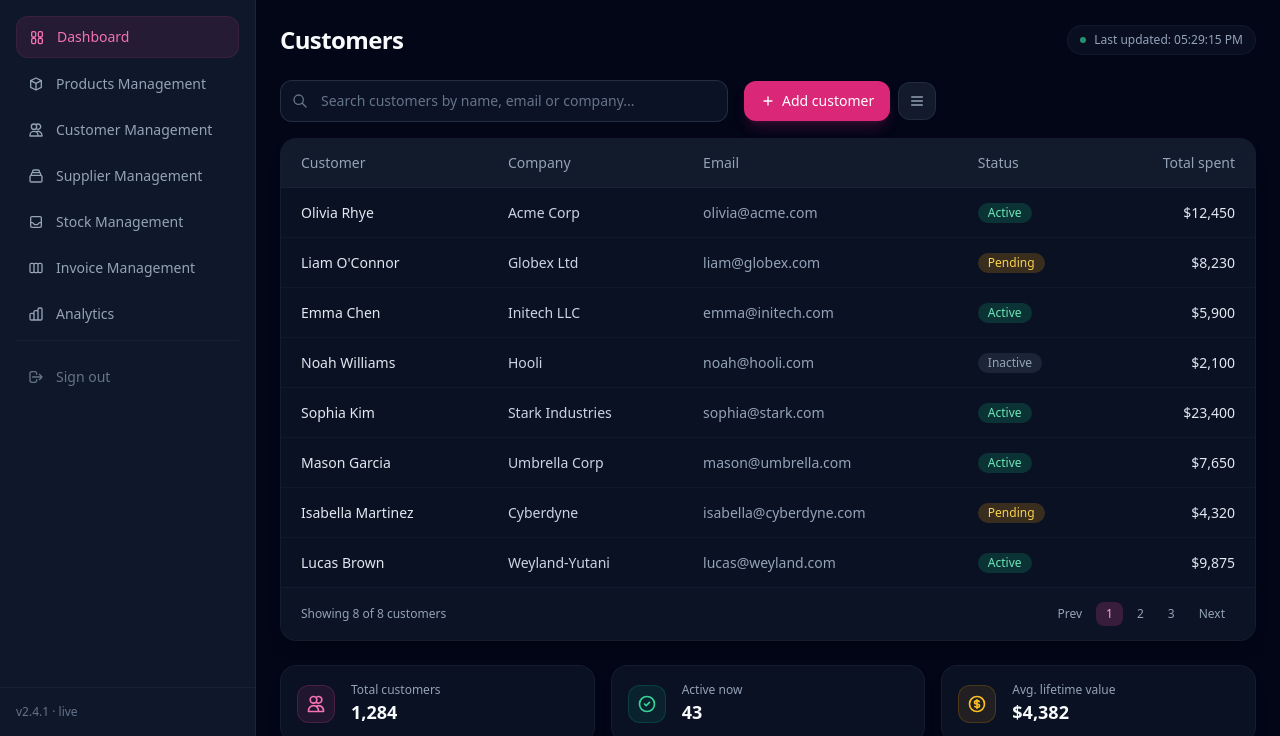
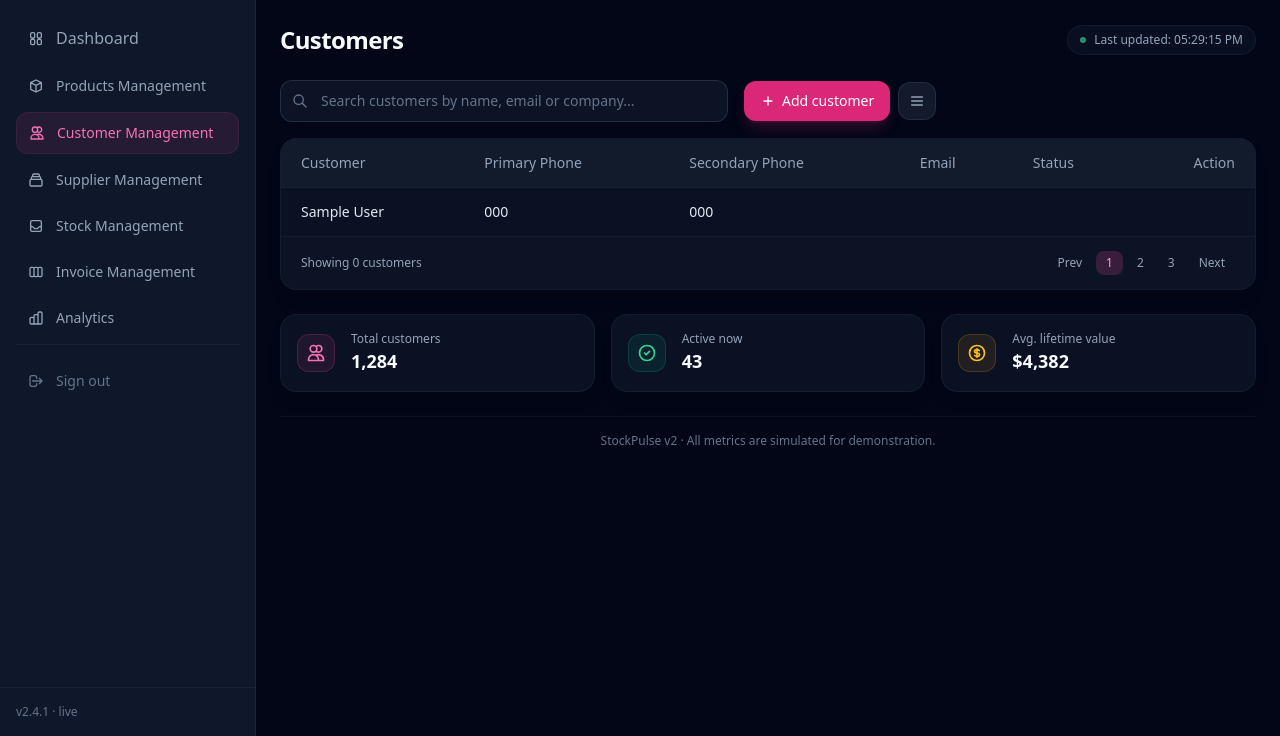
Before and after one commit to slyman7z/bam_inventory, a Django app: page /store/customers/ in a window 1280 px wide. Shown: the part 64-800 px from the top of the page. Run offline with Django 5.2, Linux system fonts and the light colour scheme; tables that the repository leaves empty hold one stand-in row (values such as "Sample post"); one stand-in notice (Sample message) is shown; some libraries are stand-ins or nearby versions.

Commit message:
user bug fixed

```diff
--- a/store/models.py
+++ b/store/models.py
@@ -12,6 +12,8 @@ class Customer(models.Model):
     city = models.CharField(max_length=50, blank=True, null=True)
     state = models.CharField(max_length=50, blank=True, null=True)
     country = models.CharField(max_length=50, default='Nigeria')
+    created_at = models.DateTimeField(auto_now_add=True)
+    updated_at = models.DateTimeField(auto_now=True)
 
     def __str__(self):
         return self.name
--- a/store/templates/add_customer.html
+++ b/store/templates/add_customer.html
@@ -9,7 +9,7 @@
             <p class="text-sm text-slate-400 mt-1">Fill in the details below to register a new customer.</p>
         </div>
 
-        <form method="post" class="space-y-4" novalidate>
+        <form method="post" action="{% url 'add_customer' %}" class="space-y-4" novalidate>
             {% csrf_token %}
             {% for field in form %}
             <div>
--- a/store/templates/customers.html
+++ b/store/templates/customers.html
@@ -2,6 +2,7 @@
 {% block content %}
         <!-- 4. MAIN DASHBOARD CONTENT -->
         <main class="flex-1 overflow-y-auto p-4 md:p-6 bg-slate-950/50">
+            {% include 'partials/alert.html' %}
             <!-- Page header -->
             <div class="mb-6 flex flex-wrap items-center justify-between gap-2">
                 <h1 class="text-2xl font-bold tracking-tight text-slate-50">Customers</h1>
@@ -39,14 +40,26 @@
                             <thead class="bg-slate-800/40 border-b border-slate-800/60">
                                 <tr>
                                     <th class="text-left font-medium text-slate-400 px-5 py-3.5">Customer</th>
-                                    <th class="text-left font-medium text-slate-400 px-5 py-3.5 hidden md:table-cell">Company</th>
+                                    <th class="text-left font-medium text-slate-400 px-5 py-3.5 hidden md:table-cell">Primary Phone</th>
+                                    <th class="text-left font-medium text-slate-400 px-5 py-3.5 hidden lg:table-cell">Secondary Phone</th>
                                     <th class="text-left font-medium text-slate-400 px-5 py-3.5 hidden lg:table-cell">Email</th>
                                     <th class="text-left font-medium text-slate-400 px-5 py-3.5">Status</th>
-                                    <th class="text-right font-medium text-slate-400 px-5 py-3.5">Total spent</th>
+                                    <th class="text-right font-medium text-slate-400 px-5 py-3.5">Action</th>
                                 </tr>
                             </thead>
                             <tbody id="customer-table-body" class="divide-y divide-slate-800/30">
-                                <!-- rows will be rendered by JS -->
+                                {% for customer in customers %}
+                                <tr class="hover:bg-slate-800/30 transition-colors">
+                                    <td class="px-5 py-3.5 font-medium text-slate-200">{{ customer.name }}</td>
+                                    <td class="px-5 py-3.5 font-medium text-slate-200">{{ customer.phone1 }}</td>
+                                    {% if customer.phone2 %}
+                                    <td class="px-5 py-3.5 font-medium text-slate-200">{{ customer.phone2 }}</td>
+                                    {% else %}
+                                    <td class="px-5 py-3.5 font-medium text-slate-200">Nil</td>
+                                    {% endif %}
+                                </tr>
+                                {% endfor %}
+
                             </tbody>
                         </table>
                     </div>
--- a/store/views.py
+++ b/store/views.py
@@ -1,14 +1,24 @@
-from django.shortcuts import render
+from django.shortcuts import render, redirect
 from .forms import CustomerForm
+from . models import Customer
+from django.contrib import messages
 
 # Create your views here.
 def customers(request):
-    context = {}
+    customers = Customer.objects.all()
+    context = {'customers': customers}
     return render(request, 'customers.html', context)
 
+
 def add_customer(request):
-    form = CustomerForm()
-
+    if request.method == 'POST':
+        form = CustomerForm(request.POST)
+        if form.is_valid():
+            form.save()
+            messages.success(request, 'Customer record submitted successfully !!!')
+            return redirect('customers')
+    else:
+        form = CustomerForm() # 👈 Only instantiate an empty form on GET requests
 
     context = {'form': form}
     return render(request, 'add_customer.html', context)
--- a/templates/base.html
+++ b/templates/base.html
@@ -81,69 +81,69 @@
             setInterval(updateTimestamp, 30000);
 
             // ----- CUSTOMER DATA -----
-            const customers = [
-                { name: 'Olivia Rhye', company: 'Acme Corp', email: 'olivia@acme.com', status: 'Active', spent: '$12,450' },
-                { name: 'Liam O\'Connor', company: 'Globex Ltd', email: 'liam@globex.com', status: 'Pending', spent: '$8,230' },
-                { name: 'Emma Chen', company: 'Initech LLC', email: 'emma@initech.com', status: 'Active', spent: '$5,900' },
-                { name: 'Noah Williams', company: 'Hooli', email: 'noah@hooli.com', status: 'Inactive', spent: '$2,100' },
-                { name: 'Sophia Kim', company: 'Stark Industries', email: 'sophia@stark.com', status: 'Active', spent: '$23,400' },
-                { name: 'Mason Garcia', company: 'Umbrella Corp', email: 'mason@umbrella.com', status: 'Active', spent: '$7,650' },
-                { name: 'Isabella Martinez', company: 'Cyberdyne', email: 'isabella@cyberdyne.com', status: 'Pending', spent: '$4,320' },
-                { name: 'Lucas Brown', company: 'Weyland-Yutani', email: 'lucas@weyland.com', status: 'Active', spent: '$9,875' },
-            ];
+            // const customers = [
+            //     { name: 'Olivia Rhye', company: 'Acme Corp', email: 'olivia@acme.com', status: 'Active', spent: '$12,450' },
+            //     { name: 'Liam O\'Connor', company: 'Globex Ltd', email: 'liam@globex.com', status: 'Pending', spent: '$8,230' },
+            //     { name: 'Emma Chen', company: 'Initech LLC', email: 'emma@initech.com', status: 'Active', spent: '$5,900' },
+            //     { name: 'Noah Williams', company: 'Hooli', email: 'noah@hooli.com', status: 'Inactive', spent: '$2,100' },
+            //     { name: 'Sophia Kim', company: 'Stark Industries', email: 'sophia@stark.com', status: 'Active', spent: '$23,400' },
+            //     { name: 'Mason Garcia', company: 'Umbrella Corp', email: 'mason@umbrella.com', status: 'Active', spent: '$7,650' },
+            //     { name: 'Isabella Martinez', company: 'Cyberdyne', email: 'isabella@cyberdyne.com', status: 'Pending', spent: '$4,320' },
+            //     { name: 'Lucas Brown', company: 'Weyland-Yutani', email: 'lucas@weyland.com', status: 'Active', spent: '$9,875' },
+            // ];
 
-            const tbody = document.getElementById('customer-table-body');
-            const searchInput = document.getElementById('customer-search');
-            const countSpan = document.getElementById('customer-count');
+            // const tbody = document.getElementById('customer-table-body');
+            // const searchInput = document.getElementById('customer-search');
+            // const countSpan = document.getElementById('customer-count');
 
-            function renderTable(filter = '') {
-                const lowerFilter = filter.toLowerCase().trim();
-                const filtered = customers.filter(c =>
-                    c.name.toLowerCase().includes(lowerFilter) ||
-                    c.company.toLowerCase().includes(lowerFilter) ||
-                    c.email.toLowerCase().includes(lowerFilter)
-                );
+            // function renderTable(filter = '') {
+            //     const lowerFilter = filter.toLowerCase().trim();
+            //     const filtered = customers.filter(c =>
+            //         c.name.toLowerCase().includes(lowerFilter) ||
+            //         c.company.toLowerCase().includes(lowerFilter) ||
+            //         c.email.toLowerCase().includes(lowerFilter)
+            //     );
 
-                if (filtered.length === 0) {
-                    tbody.innerHTML = `
-                        <tr>
-                            <td colspan="5" class="px-5 py-8 text-center text-slate-500 text-sm">
-                                No customers found matching "<span class="text-slate-300">${filter}</span>"
-                            </td>
-                        </tr>
-                    `;
-                    countSpan.textContent = `Showing 0 customers`;
-                    return;
-                }
+            //     if (filtered.length === 0) {
+            //         tbody.innerHTML = `
+            //             <tr>
+            //                 <td colspan="5" class="px-5 py-8 text-center text-slate-500 text-sm">
+            //                     No customers found matching "<span class="text-slate-300">${filter}</span>"
+            //                 </td>
+            //             </tr>
+            //         `;
+            //         countSpan.textContent = `Showing 0 customers`;
+            //         return;
+            //     }
 
-                let html = '';
-                filtered.forEach(c => {
-                    const statusClass = c.status === 'Active' ? 'bg-emerald-500/20 text-emerald-300' :
-                                       c.status === 'Pending' ? 'bg-amber-500/20 text-amber-300' :
-                                       'bg-slate-500/20 text-slate-400';
-                    html += `
-                        <tr class="hover:bg-slate-800/30 transition-colors">
-                            <td class="px-5 py-3.5 font-medium text-slate-200">${c.name}</td>
-                            <td class="px-5 py-3.5 text-slate-300 hidden md:table-cell">${c.company}</td>
-                            <td class="px-5 py-3.5 text-slate-400 hidden lg:table-cell">${c.email}</td>
-                            <td class="px-5 py-3.5">
-                                <span class="inline-flex px-2.5 py-0.5 rounded-full text-xs font-medium ${statusClass}">${c.status}</span>
-                            </td>
-                            <td class="px-5 py-3.5 text-right font-medium text-slate-200">${c.spent}</td>
-                        </tr>
-                    `;
-                });
-                tbody.innerHTML = html;
-                countSpan.textContent = `Showing ${filtered.length} of ${customers.length} customers`;
-            }
+            //     let html = '';
+            //     filtered.forEach(c => {
+            //         const statusClass = c.status === 'Active' ? 'bg-emerald-500/20 text-emerald-300' :
+            //                            c.status === 'Pending' ? 'bg-amber-500/20 text-amber-300' :
+            //                            'bg-slate-500/20 text-slate-400';
+            //         html += `
+            //             <tr class="hover:bg-slate-800/30 transition-colors">
+            //                 <td class="px-5 py-3.5 font-medium text-slate-200">${c.name}</td>
+            //                 <td class="px-5 py-3.5 text-slate-300 hidden md:table-cell">${c.company}</td>
+            //                 <td class="px-5 py-3.5 text-slate-400 hidden lg:table-cell">${c.email}</td>
+            //                 <td class="px-5 py-3.5">
+            //                     <span class="inline-flex px-2.5 py-0.5 rounded-full text-xs font-medium ${statusClass}">${c.status}</span>
+            //                 </td>
+            //                 <td class="px-5 py-3.5 text-right font-medium text-slate-200">${c.spent}</td>
+            //             </tr>
+            //         `;
+            //     });
+            //     tbody.innerHTML = html;
+            //     countSpan.textContent = `Showing ${filtered.length} of ${customers.length} customers`;
+            // }
 
             // initial render
-            renderTable('');
+            // renderTable('');
 
             // search event
-            searchInput.addEventListener('input', (e) => {
-                renderTable(e.target.value);
-            });
+            // searchInput.addEventListener('input', (e) => {
+            //     renderTable(e.target.value);
+            // });
 
         })();
     </script>
--- a/templates/partials/alert.html
+++ b/templates/partials/alert.html
@@ -1,7 +1,50 @@
 {% if messages %}
-<div class="space-y-3 my-4 max-w-md mx-auto w-full px-1">
+<style>
+    .alert-message {
+        animation: slideIn 0.3s ease-out forwards;
+        transition: all 0.3s ease;
+    }
+
+    .alert-message.closing {
+        animation: slideOut 0.3s ease-in forwards;
+    }
+
+    @keyframes slideIn {
+        from {
+            opacity: 0;
+            transform: translateY(-10px) scale(0.95);
+        }
+        to {
+            opacity: 1;
+            transform: translateY(0) scale(1);
+        }
+    }
+
+    @keyframes slideOut {
+        from {
+            opacity: 1;
+            transform: translateY(0) scale(1);
+        }
+        to {
+            opacity: 0;
+            transform: translateY(-10px) scale(0.95);
+        }
+    }
+
+    .alert-close-btn {
+        transition: all 0.2s ease;
+        cursor: pointer;
+    }
+
+    .alert-close-btn:hover {
+        transform: rotate(90deg);
+        background: rgba(255, 255, 255, 0.1);
+    }
+</style>
+
+<div class="space-y-3 my-4 max-w-md mx-auto w-full px-1" id="alert-container">
     {% for message in messages %}
-    <div class="flex items-start gap-3 p-4 rounded-xl border bg-slate-900/80 backdrop-blur-md transition-all animate-fade-in
+    <div class="alert-message flex items-start gap-3 p-4 rounded-xl border bg-slate-900/80 backdrop-blur-md
         {% if message.tags == 'error' or message.tags == 'danger' %}
             border-rose-500/30 text-rose-400 bg-gradient-to-r from-rose-950/20 to-slate-900/80
         {% elif message.tags == 'success' %}
@@ -10,22 +53,86 @@
             border-amber-500/30 text-amber-400 bg-gradient-to-r from-amber-950/20 to-slate-900/80
         {% else %}
             border-pink-500/30 text-pink-400 bg-gradient-to-r from-pink-950/20 to-slate-900/80
-        {% endif %}">
+        {% endif %}"
+        data-message-id="{{ forloop.counter }}">
 
+        <!-- Icon -->
         <div class="shrink-0 mt-0.5">
             {% if message.tags == 'error' or message.tags == 'danger' %}
                 <svg class="w-4 h-4" fill="none" stroke="currentColor" stroke-width="2" viewBox="0 0 24 24"><path stroke-linecap="round" stroke-linejoin="round" d="M12 9v2m0 4h.01m-6.938 4h13.856c1.54 0 2.502-1.667 1.732-3L13.732 4c-.77-1.333-2.694-1.333-3.464 0L3.34 16c-.77 1.333.192 3 1.732 3z"></path></svg>
             {% elif message.tags == 'success' %}
                 <svg class="w-4 h-4" fill="none" stroke="currentColor" stroke-width="2" viewBox="0 0 24 24"><path stroke-linecap="round" stroke-linejoin="round" d="M9 12l2 2 4-4m6 2a9 9 0 11-18 0 9 9 0 0118 0z"></path></svg>
+            {% elif message.tags == 'warning' %}
+                <svg class="w-4 h-4" fill="none" stroke="currentColor" stroke-width="2" viewBox="0 0 24 24"><path stroke-linecap="round" stroke-linejoin="round" d="M12 9v2m0 4h.01m-6.938 4h13.856c1.54 0 2.502-1.667 1.732-3L13.732 4c-.77-1.333-2.694-1.333-3.464 0L3.34 16c-.77 1.333.192 3 1.732 3z"></path></svg>
             {% else %}
                 <svg class="w-4 h-4" fill="none" stroke="currentColor" stroke-width="2" viewBox="0 0 24 24"><path stroke-linecap="round" stroke-linejoin="round" d="M13 16h-1v-4h-1m1-4h.01M21 12a9 9 0 11-18 0 9 9 0 0118 0z"></path></svg>
             {% endif %}
         </div>
 
+        <!-- Message Text -->
         <div class="text-xs font-medium leading-relaxed flex-grow">
             {{ message }}
         </div>
+
+        <!-- Close Button -->
+        <button type="button" class="alert-close-btn shrink-0 p-1 rounded-full text-slate-500 hover:text-white transition-all"
+                onclick="closeAlert(this)"
+                aria-label="Close notification">
+            <svg class="w-4 h-4" fill="none" stroke="currentColor" stroke-width="2" viewBox="0 0 24 24">
+                <path stroke-linecap="round" stroke-linejoin="round" d="M6 18L18 6M6 6l12 12"></path>
+            </svg>
+        </button>
     </div>
     {% endfor %}
 </div>
+
+<script>
+    // Close individual alert with animation
+    function closeAlert(button) {
+        const alertDiv = button.closest('.alert-message');
+        if (!alertDiv) return;
+
+        // Add closing animation class
+        alertDiv.classList.add('closing');
+
+        // Remove from DOM after animation completes
+        setTimeout(() => {
+            alertDiv.remove();
+
+            // If no alerts remain, remove the container
+            const container = document.getElementById('alert-container');
+            if (container && container.children.length === 0) {
+                container.remove();
+            }
+        }, 300);
+    }
+
+    // Auto-dismiss alerts after 5 seconds (optional)
+    document.addEventListener('DOMContentLoaded', function() {
+        const alerts = document.querySelectorAll('.alert-message');
+        alerts.forEach((alert, index) => {
+            // Stagger auto-dismiss to avoid all disappearing at once
+            setTimeout(() => {
+                const closeBtn = alert.querySelector('.alert-close-btn');
+                if (closeBtn) {
+                    closeBtn.click();
+                }
+            }, 5000 + (index * 300)); // 5s + stagger
+        });
+    });
+
+    // Keyboard support: Close alert with Escape key
+    document.addEventListener('keydown', function(e) {
+        if (e.key === 'Escape') {
+            const alerts = document.querySelectorAll('.alert-message');
+            if (alerts.length > 0) {
+                const lastAlert = alerts[alerts.length - 1];
+                const closeBtn = lastAlert.querySelector('.alert-close-btn');
+                if (closeBtn) {
+                    closeBtn.click();
+                }
+            }
+        }
+    });
+</script>
 {% endif %}
--- a/templates/partials/sidebar.html
+++ b/templates/partials/sidebar.html
@@ -19,7 +19,7 @@
             <!-- Sidebar Navigation Links -->
             <nav class="flex-grow p-4 space-y-1.5 overflow-y-auto">
                 <a href="{% url 'dashboard' %}"
-                    class="flex items-center gap-3 px-3 py-2.5 rounded-xl bg-pink-500/10 text-pink-400 font-medium text-sm border border-pink-500/10">
+                    class="flex items-center gap-3 px-3 py-2.5 rounded-xl {% if request.path == '/dashboard' %} bg-pink-500/10 text-pink-400 font-medium text-sm border border-pink-500/10 {% else %}text-slate-400 hover:text-white hover:bg-slate-800/50 {% endif %}">
                     <svg class="w-4 h-4" fill="none" stroke="currentColor" stroke-width="2" viewBox="0 0 24 24">
                         <path stroke-linecap="round" stroke-linejoin="round"
                             d="M4 6a2 2 0 012-2h2a2 2 0 012 2v4a2 2 0 01-2 2H6a2 2 0 01-2-2V6zM14 6a2 2 0 012-2h2a2 2 0 012 2v4a2 2 0 01-2 2h-2a2 2 0 01-2-2V6zM4 16a2 2 0 012-2h2a2 2 0 012 2v4a2 2 0 01-2 2H6a2 2 0 01-2-2v-4zM14 16a2 2 0 012-2h2a2 2 0 012 2v4a2 2 0 01-2 2h-2a2 2 0 01-2-2v-4z">
@@ -38,7 +38,7 @@
                 </a>
 
                 <a href="{% url 'customers' %}"
-                    class="flex items-center gap-3 px-3 py-2.5 rounded-xl text-slate-400 hover:text-white hover:bg-slate-800/50 text-sm transition-all">
+                    class="flex items-center gap-3 px-3 py-2.5 rounded-xl {% if request.path == '/store/customers/' %} bg-pink-500/10 text-pink-400 font-medium text-sm border border-pink-500/10 {% else %}text-slate-400 hover:text-white hover:bg-slate-800/50 {% endif %} text-sm transition-all">
                     <svg class="w-4 h-4" fill="none" stroke="currentColor" stroke-width="2" viewBox="0 0 24 24">
                         <path stroke-linecap="round" stroke-linejoin="round"
                             d="M12 4.354a4 4 0 110 5.292M15 21H3v-1a6 6 0 0112 0v1zm0 0h6v-1a6 6 0 00-9-5.197M13 7a4 4 0 11-8 0 4 4 0 018 0z">
```
Also changed, not shown: store/forms.py (+9 -6 lines), accounts/migrations/0001_initial.py, accounts/migrations/0002_rename_is_superadmin_account_is_superuser_and_more.py (deleted), store/migrations/0001_initial.py.
